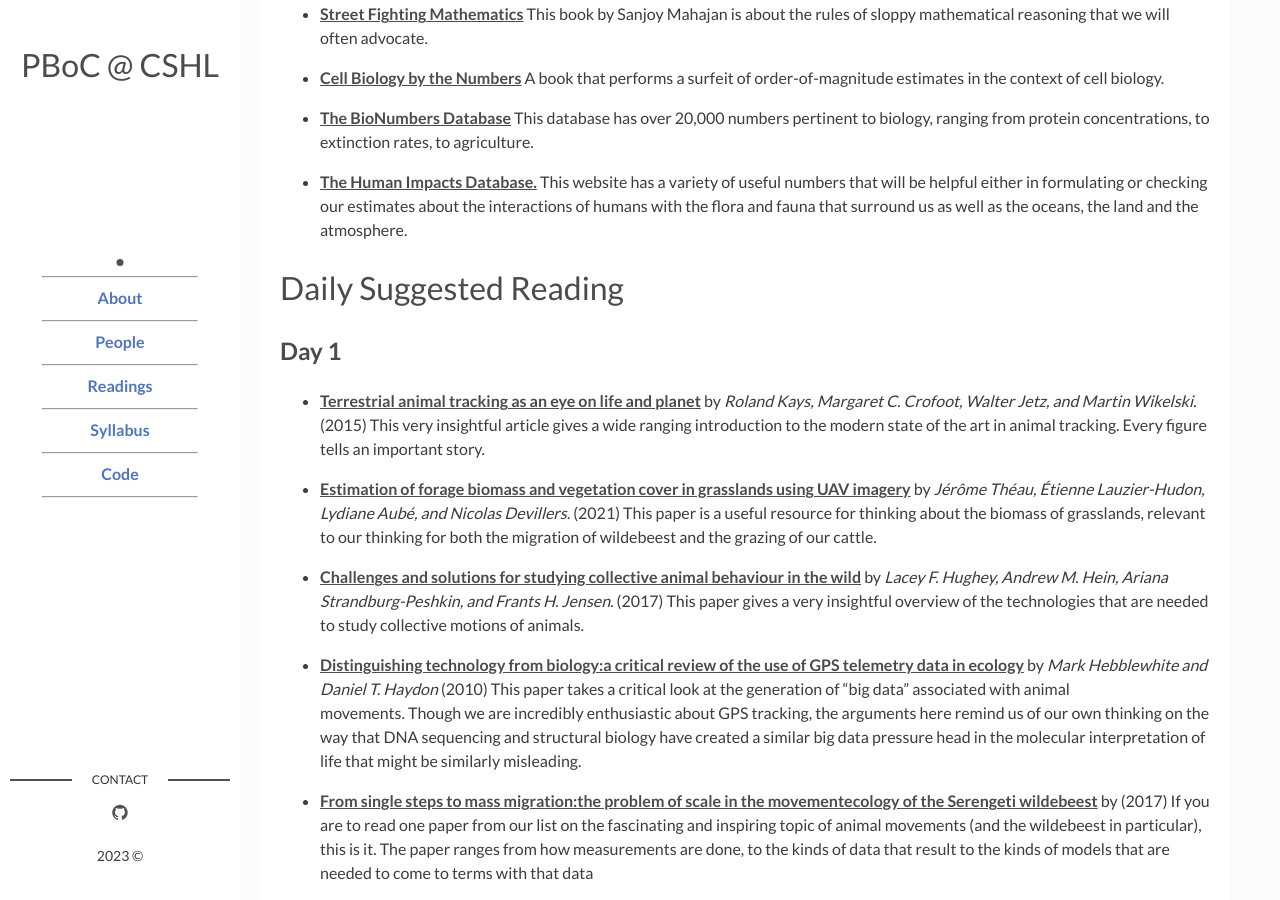
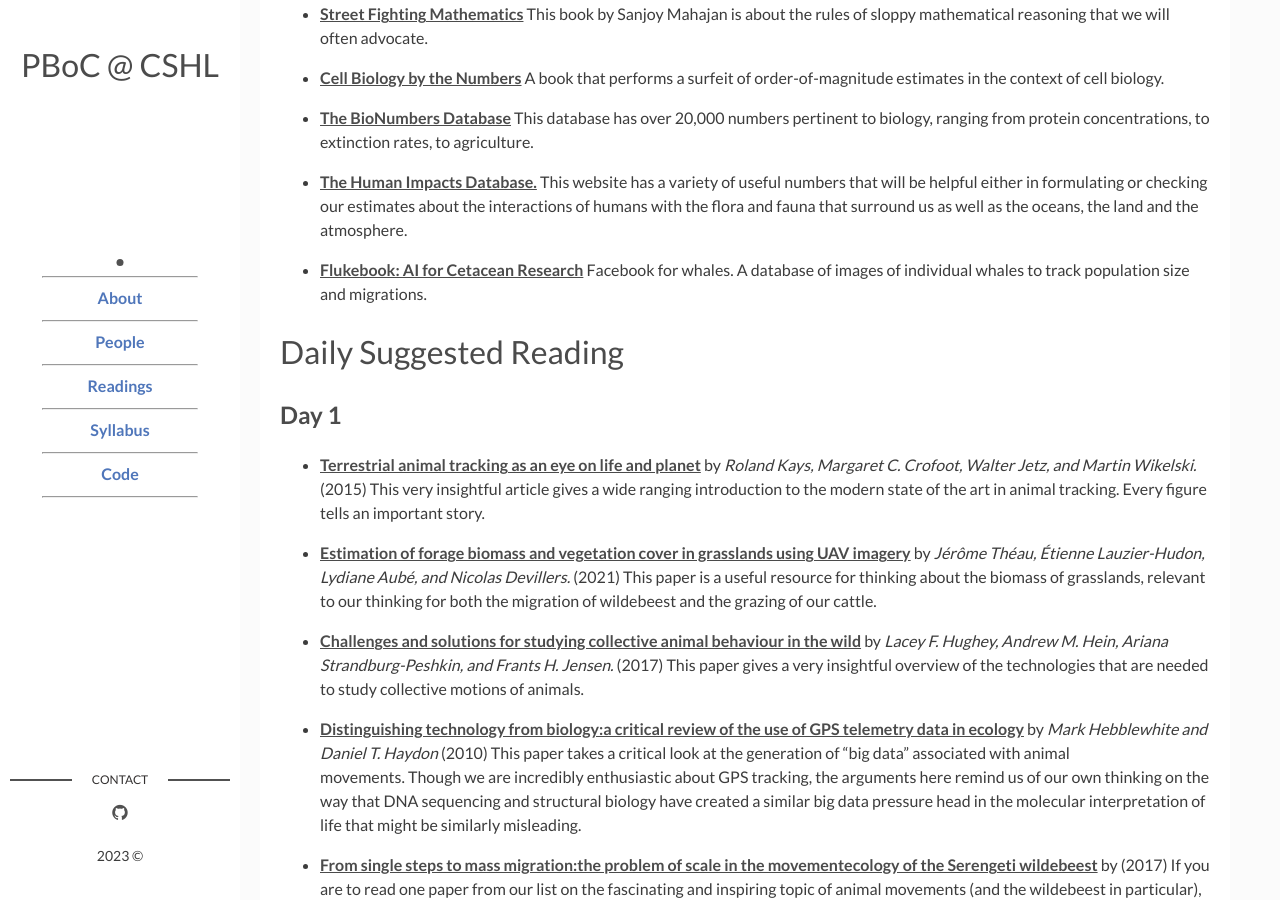
Before and after one commit to RPGroup-PBoC/cshl_pboc_2023, a Jekyll site: the page built from page02_readings.md, in a window 1280 px wide and 900 px high, scrolled down 450 px. Built offline with Jekyll 4.4.1, drawn with Linux system fonts in a browser that asks for light colours.

Commit message:
Added flukebook

```diff
--- a/_data/links.yaml
+++ b/_data/links.yaml
@@ -27,6 +27,13 @@
     the flora and fauna that surround us as well as the oceans, the land and the
     atmosphere.
 
+- link:
+  title: "Flukebook:  AI for Cetacean Research"
+  address: "https://www.flukebook.org/"
+  description: >
+    Facebook for whales. A database of images of individual whales to track
+    population size and migrations.
+
 # - link:
 #   title: Nextstrain.
 #   address: "https://nextstrain.org/ncov"
```
